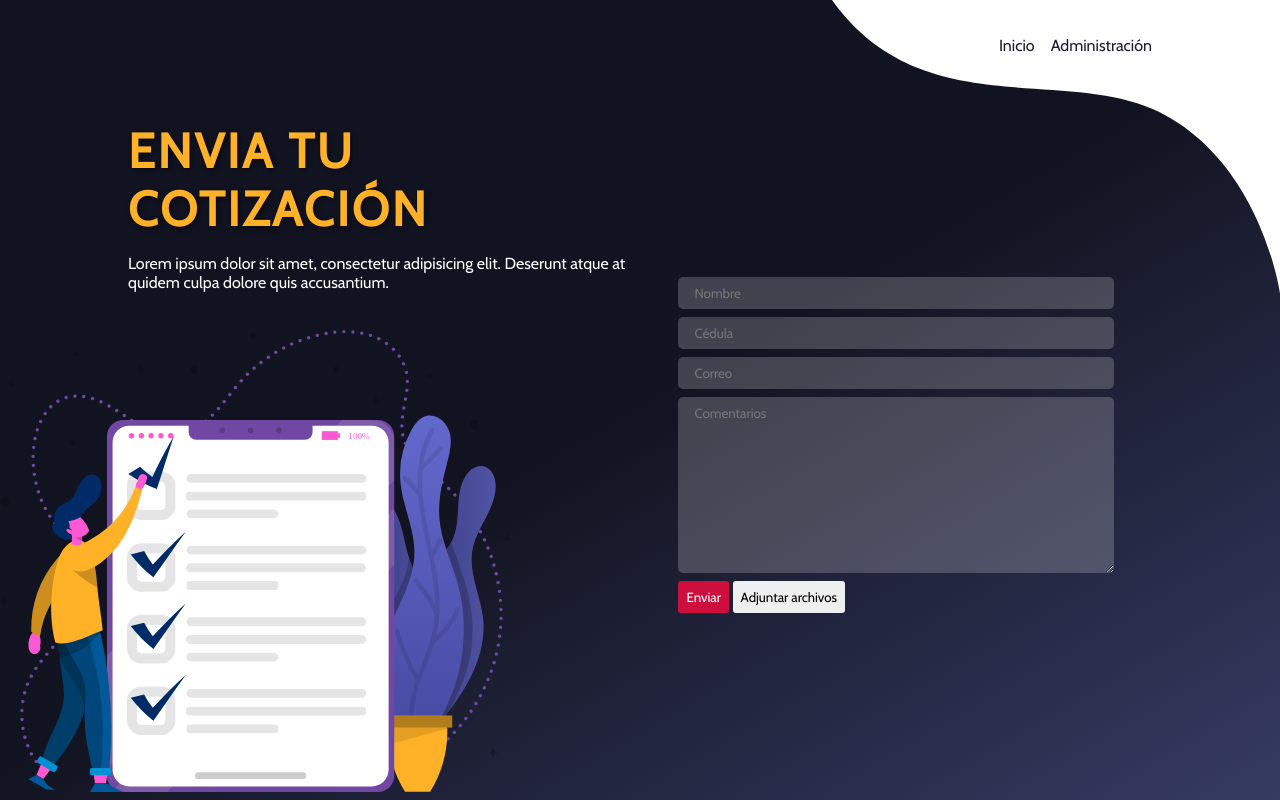
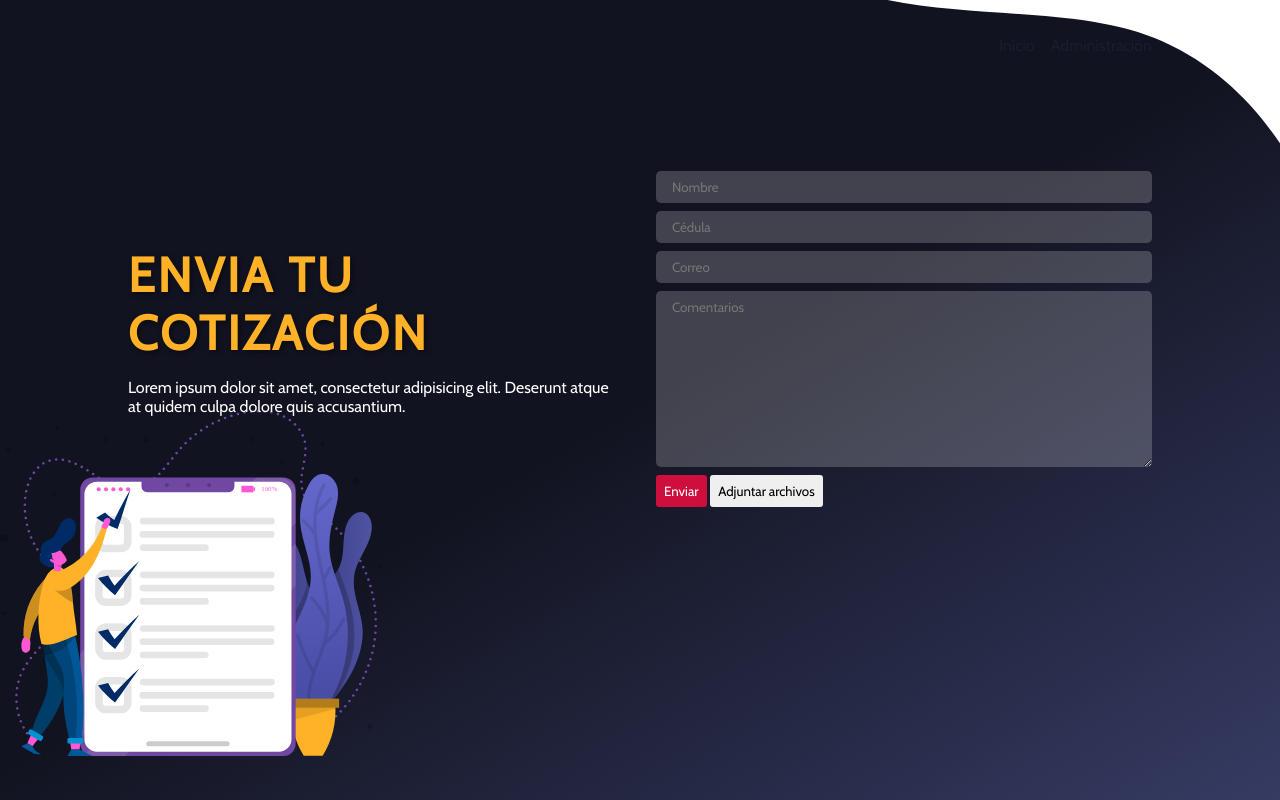
Before and after one commit to czabala847/cotizacion, a PHP site: page / in a window 1280 px wide. Run offline with PHP 8.4, Linux system fonts and the light colour scheme.

Commit message:
Modificando para adapatar a dispositivos grandes

```diff
--- a/index.html
+++ b/index.html
@@ -1,21 +1,20 @@
 <!DOCTYPE html>
 <html lang="es">
-
   <head>
     <meta charset="UTF-8" />
     <meta name="viewport" content="width=device-width, initial-scale=1.0" />
     <meta http-equiv="X-UA-Compatible" content="ie=edge" />
     <title>Cotización</title>
     <link rel="stylesheet" href="./src/css/style.css" />
-  <link href="https://fonts.googleapis.com/css?family=Cabin&display=swap" rel="stylesheet">
+    <link
+      href="https://fonts.googleapis.com/css?family=Cabin&display=swap"
+      rel="stylesheet"
+    />
   </head>
 
   <body>
     <div id="app" class="mask-hero">
       <header class="header">
-      <!-- <div class="header-mask">
-        <img src="./src/assets/SVG/mask-header-hero.svg" alt="mask img" />
-      </div> -->
         <div class="container">
           <nav class="header-menu">
             <ul class="header-menu__list">
@@ -35,15 +34,21 @@
             <article class="quotation__detail">
               <h1 class="quotation__detail--title">Envia tu cotización</h1>
               <p class="quotation__detail--description">
-              Lorem ipsum dolor sit amet, consectetur adipisicing elit. Deserunt atque at quidem culpa dolore quis
-              accusantium.
+                Lorem ipsum dolor sit amet, consectetur adipisicing elit.
+                Deserunt atque at quidem culpa dolore quis accusantium.
               </p>
             </article>
             <form action="" class="quotation__form">
               <input type="text" placeholder="Nombre" />
               <input type="text" placeholder="Cédula" />
               <input type="email" placeholder="Correo" />
-            <textarea placeholder="Comentarios" name="asunto" id="" cols="30" rows="10"></textarea>
+              <textarea
+                placeholder="Comentarios"
+                name="asunto"
+                id=""
+                cols="30"
+                rows="10"
+              ></textarea>
               <div class="quotation-btn">
                 <button class="btn btn--primary">Enviar</button>
                 <button class="btn">Adjuntar archivos</button>
@@ -54,5 +59,4 @@
       </section>
     </div>
   </body>
-
 </html>
--- a/src/css/style.css
+++ b/src/css/style.css
@@ -37,8 +37,10 @@ figure {
 }
 
 .mask-hero {
-  background: url("../assets/SVG/mask-header-hero.svg") no-repeat top right;
-  background-size: 35%;
+  background: url("../assets/SVG/mask-header-hero.svg") no-repeat;
+  background-size: 50%;
+  background-position-y: -30%;
+  background-position-x: 110%;
 }
 
 @media only screen and (max-width: 840px) {
@@ -164,19 +166,13 @@ textarea {
   color: #ffb227;
 }
 
-.header-mask img {
-  position: absolute;
-  width: 30%;
-  right: 0;
-}
-
 /*-----------------------------------------*\
                   QUOTATION
 \*-----------------------------------------*/
 .quotation {
   background: url("../assets/SVG/img-hero.svg") no-repeat;
-  background-size: 40%;
-  background-position-y: 30vh;
+  background-size: 30%;
+  background-position-y: 40vh;
 }
 
 .quotation .container {
@@ -188,10 +184,11 @@ textarea {
   display: grid;
   -ms-grid-columns: (1fr)[2];
       grid-template-columns: repeat(2, 1fr);
-}
-
-.quotation__detail {
-  padding-top: 2rem;
+  grid-column-gap: 2rem;
+  height: 70%;
+  -webkit-box-align: center;
+      -ms-flex-align: center;
+          align-items: center;
 }
 
 .quotation__detail--title {
@@ -200,6 +197,9 @@ textarea {
 }
 
 .quotation__form {
+  -webkit-box-pack: initial;
+      -ms-flex-pack: initial;
+          justify-content: initial;
   -webkit-box-align: initial;
       -ms-flex-align: initial;
           align-items: initial;
@@ -207,8 +207,6 @@ textarea {
   -webkit-box-direction: normal;
       -ms-flex-direction: column;
           flex-direction: column;
-  width: 85%;
-  margin: 0 auto;
 }
 
 @media only screen and (max-width: 1024px) {
--- a/src/sass/base/_global.scss
+++ b/src/sass/base/_global.scss
@@ -22,8 +22,10 @@ figure {
 }
 
 .mask-hero {
-  background: url("../assets/SVG/mask-header-hero.svg") no-repeat top right;
-  background-size: 35%;
+  background: url("../assets/SVG/mask-header-hero.svg") no-repeat;
+  background-size: 50%;
+  background-position-y: -30%;
+  background-position-x: 110%;
 }
 
 @media only screen and (max-width: 840px) {
--- a/src/sass/layout/_header.scss
+++ b/src/sass/layout/_header.scss
@@ -34,9 +34,3 @@
     }
   }
 }
-
-.header-mask img {
-  position: absolute;
-  width: 30%;
-  right: 0;
-}
--- a/src/sass/layout/_quotation.scss
+++ b/src/sass/layout/_quotation.scss
@@ -4,8 +4,8 @@
 
 .quotation {
   background: url("../assets/SVG/img-hero.svg") no-repeat;
-  background-size: 40%;
-  background-position-y: 30vh;
+  background-size: 30%;
+  background-position-y: 40vh;
 }
 
 .quotation .container {
@@ -16,10 +16,13 @@
   display: grid;
   grid-template-columns: repeat(2, 1fr);
   // align-content: $container-align;
+  grid-column-gap: 2rem;
+  height: 70%;
+  align-items: center;
 }
 
 .quotation__detail {
-  padding-top: 2rem;
+  // padding-top: 2rem;
 
   &--title {
     @extend .title-primary;
@@ -30,9 +33,7 @@
 
 //FORMULARIO
 .quotation__form {
-  @include m-flex(center, initial, column);
-  width: 85%;
-  margin: 0 auto;
+  @include m-flex(initial, initial, column);
 }
 
 @media only screen and (max-width: 1024px) {
```
Also changed, not shown: 1 other file. Lines whose indentation alone changed are shown as unchanged.
